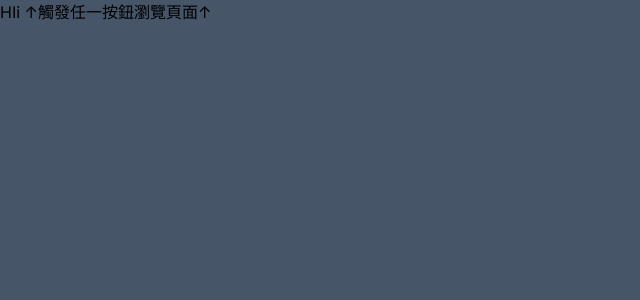
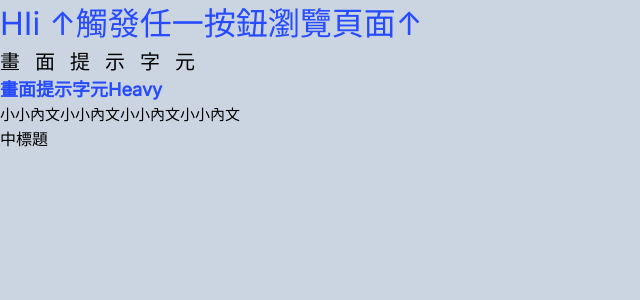
Before and after one commit to sarah20030409/Sensing_Trigger, a React (Vite) app: page / in a window 1280 px wide. Shown: the top 300 px of the page, without its empty margins (0-640 px from the left). Built offline with nearby package versions, Linux system fonts and the light colour scheme.

Commit message:
upload new setting

```diff
--- a/src/App.jsx
+++ b/src/App.jsx
@@ -3,8 +3,12 @@ import React from "react";
 function App() {
   return (
     <>
-      <div className="h-svh bg-slate-600">
-        <h1 className="Section_Title ">HIi ↑觸發任一按鈕瀏覽頁面↑</h1>
+      <div className="h-svh bg-slate-300">
+        <h1 className="SectionTitle ">HIi ↑觸發任一按鈕瀏覽頁面↑</h1>
+        <h1 className="HintText ">畫面提示字元</h1>
+        <h1 className="HeavyTitle ">畫面提示字元Heavy</h1>
+        <h1 className="LittleText ">小小內文小小內文小小內文小小內文</h1>
+        <h1 className="MediumText ">中標題</h1>
       </div>
     </>
   );
--- a/src/index.css
+++ b/src/index.css
@@ -9,6 +9,18 @@
 
   /* Font style */
   .SectionTitle {
-    @apply text-Cus_Blue;
+    @apply text-Cus_Blue text-32 font-normal;
+  }
+  .HintText {
+    @apply text-xl tracking-[15px];
+  }
+  .HeavyTitle {
+    @apply text-Cus_Blue font-black text-lg;
+  }
+  .LittleText {
+    @apply text-black text-15;
+  }
+  .MediumText {
+    @apply text-black text-base;
   }
 }
--- a/tailwind.config.js
+++ b/tailwind.config.js
@@ -24,6 +24,10 @@ export default {
       fontFamily: {
         Inter: ["Inter"],
       },
+      fontSize: {
+        15: "15px",
+        32: "32px",
+      },
       screens: {
         // sm: "420px",
         // md: "740px",
```
